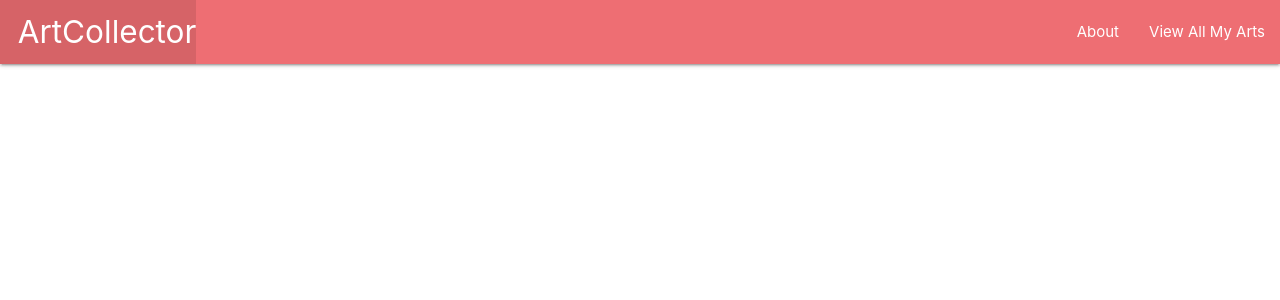
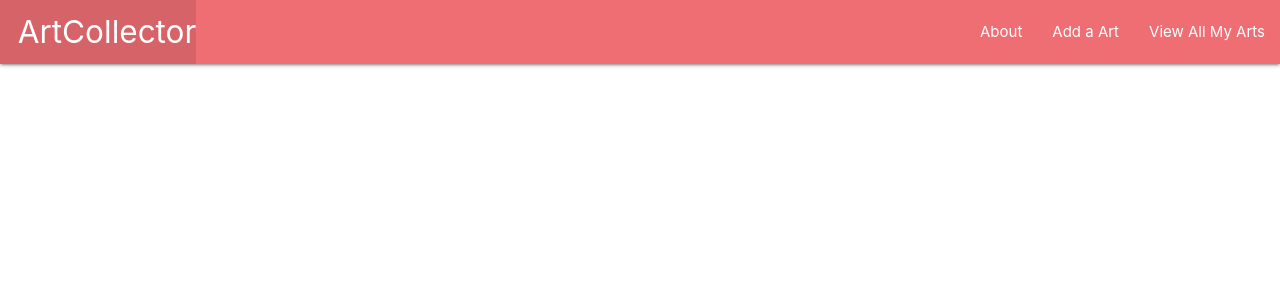
Before and after one commit to priya131998/artcollector, a Django app: template main_app/templates/base.html in a window 1280 px wide. Shown: the top 300 px of the page. Run offline with Django 3.2, Linux system fonts and the light colour scheme; the template is opened without the code that fills it, so the values that code supplies are empty; parts of the project's set-up code (start-up, migrations or seed data) failed here and were passed over.

Commit message:
add a link to the nav

```diff
--- a/main_app/templates/base.html
+++ b/main_app/templates/base.html
@@ -18,6 +18,7 @@
         </ul>
         <ul class="right">
           <li><a href="{% url 'about' %}">About</a></li>
+          <li><a href="{% url 'arts_create' %}">Add a Art</a></li>
           <li><a href="{% url 'index' %}">View All My Arts</a></li>
         </ul>
       </div>
```
